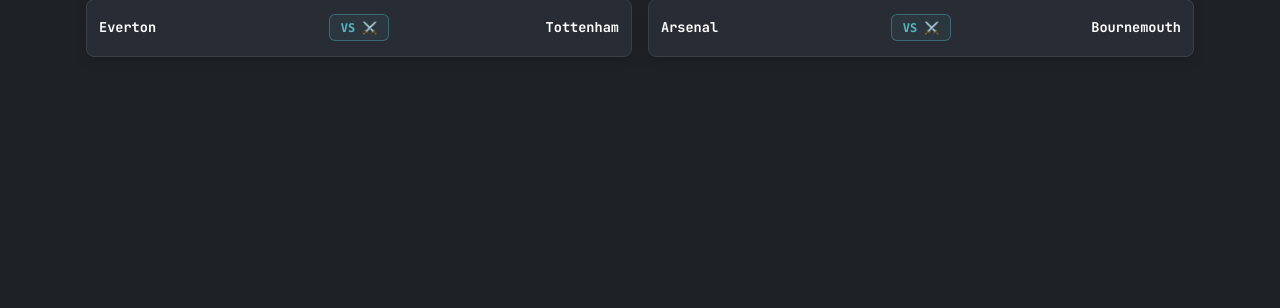
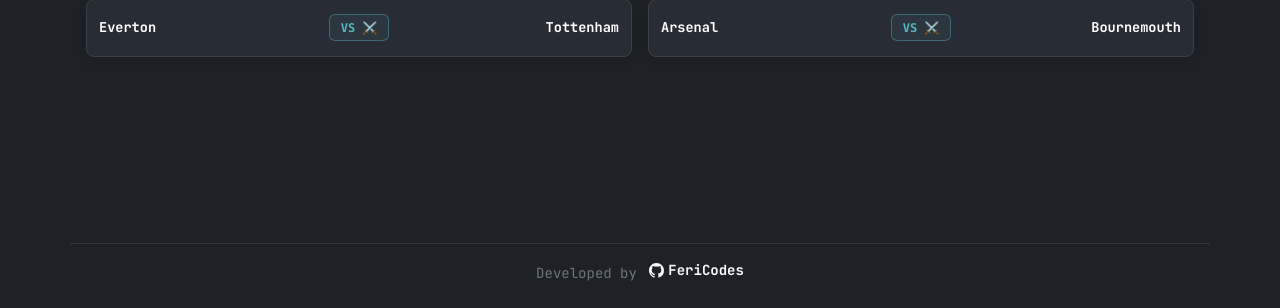
Before and after one commit to FeriCodes/super-league-website, a FastAPI app: page /fixtures in a window 1280 px wide. Shown: the part 492-800 px from the top of the page. Run offline with FastAPI, Linux system fonts and the light colour scheme; data that the repository does not hold is empty; some libraries are stand-ins or nearby versions.

Commit message:
Add developer footer and GoatCounter analytics

```diff
--- a/app/templates/base.html
+++ b/app/templates/base.html
@@ -18,8 +18,8 @@
     <!-- Custom Dark Theme CSS (Cache-Busted v4.1) -->
     <link rel="stylesheet" href="/static/css/style.css?v=4.1">
   </head>
-  <body class="py-3 py-md-4">
-    <div class="container px-2 px-md-3">
+  <body class="py-3 py-md-4 d-flex flex-column min-vh-100">
+    <div class="container px-2 px-md-3 flex-grow-1">
 
       <!-- App Horizontal Pill Navbar -->
       <nav class="app-navbar mb-4">
@@ -39,10 +39,27 @@
 
     </div>
 
+    <!-- Minimal Developer Footer -->
+    <footer class="container text-center mt-5 pt-3 border-top border-secondary border-opacity-25">
+      <p class="mb-0 small text-secondary">
+        Developed by
+        <a href="https://github.com/FeriCodes" target="_blank" rel="noopener noreferrer" class="text-decoration-none fw-bold text-light d-inline-flex align-items-center gap-1 ms-1">
+          <svg xmlns="http://www.w3.org/2000/svg" width="15" height="15" fill="currentColor" viewBox="0 0 16 16">
+            <path d="M8 0C3.58 0 0 3.58 0 8c0 3.54 2.29 6.53 5.47 7.59.4.07.55-.17.55-.38 0-.19-.01-.82-.01-1.49-2.01.37-2.53-.49-2.69-.94-.09-.23-.48-.94-.82-1.13-.28-.15-.68-.52-.01-.53.63-.01 1.08.58 1.23.82.72 1.21 1.87.87 2.33.66.07-.52.28-.87.51-1.07-1.78-.2-3.64-.89-3.64-3.95 0-.87.31-1.59.82-2.15-.08-.2-.36-1.02.08-2.12 0 0 .67-.21 2.2.82.64-.18 1.32-.27 2-.27s1.36.09 2 .27c1.53-1.04 2.2-.82 2.2-.82.44 1.1.16 1.92.08 2.12.51.56.82 1.27.82 2.15 0 3.07-1.87 3.75-3.65 3.95.29.25.54.73.54 1.48 0 1.07-.01 1.93-.01 2.2 0 .21.15.46.55.38A8.01 8.01 0 0 0 16 8c0-4.42-3.58-8-8-8"/>
+          </svg>
+          FeriCodes
+        </a>
+      </p>
+    </footer>
+
     <!-- Bootstrap 5 JS Bundle -->
     <script src="https://cdn.jsdelivr.net/npm/bootstrap@5.3.3/dist/js/bootstrap.bundle.min.js"></script>
 
     <!-- Scripts Block -->
     {% block scripts %}{% endblock %}
+
+    <!-- GoatCounter Private Analytics -->
+    <script data-goatcounter="https://fericodes.goatcounter.com/count"
+            async src="//gc.zgo.at/count.js"></script>
   </body>
 </html>
```
